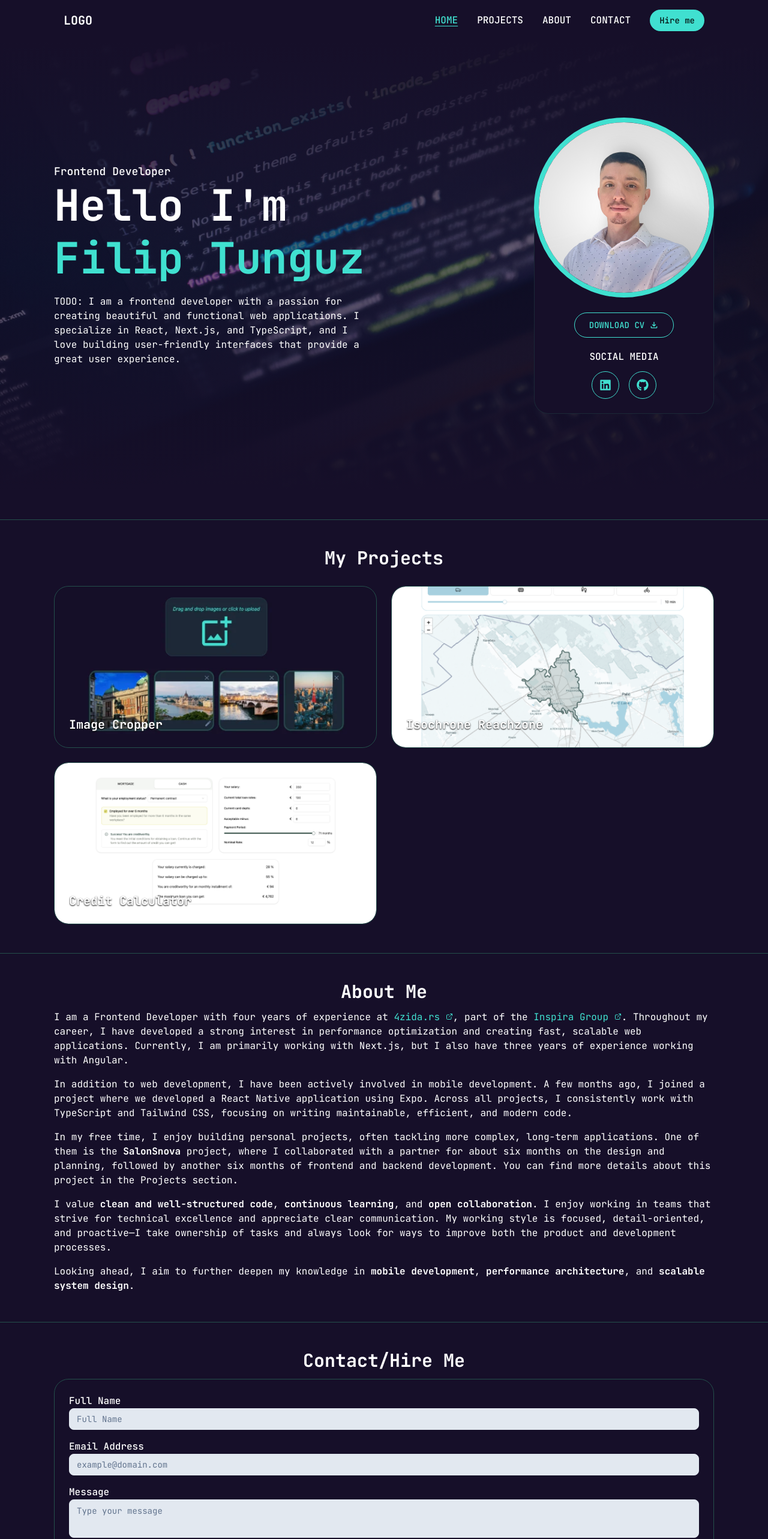
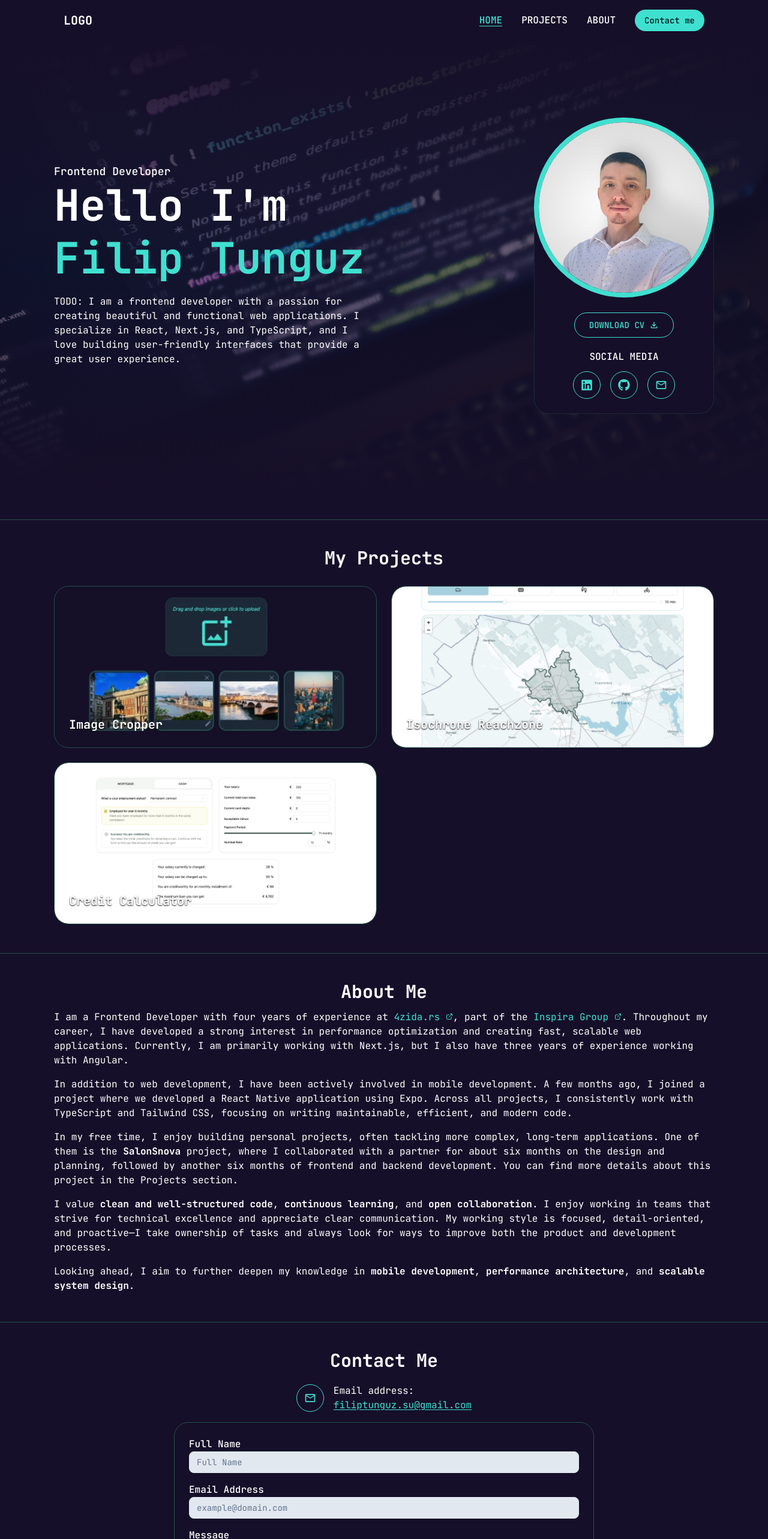
Before and after one commit to filiptunguz/portfolio, a Next.js app: page / in a window 1280 px wide. Shown: the top 2566 px of the page at 60% size. Built offline with nearby package versions, Linux system fonts and the light colour scheme.

Commit message:
contact data and link updates

```diff
--- a/src/components/navigation.tsx
+++ b/src/components/navigation.tsx
@@ -18,15 +18,11 @@ const navigationItems = [
 	},
 	{
 		label: 'Projects',
-		href: '#projects',
+		href: '/#projects',
 	},
 	{
 		label: 'About',
-		href: '#about-me',
-	},
-	{
-		label: 'Contact',
-		href: '#contact-me',
+		href: '/#about-me',
 	},
 ];
 
@@ -101,7 +97,7 @@ function SideNavigationContent() {
 function HireMeButton() {
 	return (
 		<Button>
-			<Link href="#contact-me">Hire me</Link>
+			<Link href="/#contact-me">Contact me</Link>
 		</Button>
 	);
 }
--- a/src/components/send-email-form.tsx
+++ b/src/components/send-email-form.tsx
@@ -36,7 +36,7 @@ export default function SendEmailForm() {
 	return (
 		<form
 			onSubmit={handleSubmit(onSubmit)}
-			className="p-6 rounded-3xl border border-secondary space-y-4"
+			className="p-6 rounded-3xl border border-secondary space-y-4 max-w-[700px] w-full"
 		>
 			<div>
 				<label htmlFor="name" className="font-medium">
--- a/src/sections/contact-me-section.tsx
+++ b/src/sections/contact-me-section.tsx
@@ -1,11 +1,29 @@
 import Narrower from '@/components/narrower';
 import SendEmailForm from '@/components/send-email-form';
+import { MdOutlineEmail } from 'react-icons/md';
 
 export default function ContactMeSection() {
 	return (
 		<section>
-			<Narrower className="space-y-4">
-				<h2 id="contact-me">Contact/Hire Me</h2>
+			<Narrower className="flex flex-col gap-4 items-center w-full">
+				<h2 id="contact-me" className="mb-2">
+					Contact Me
+				</h2>
+				<div className="flex gap-4 items-center">
+					<div className="rounded-full border border-primary text-primary p-3 text-[1.25rem] hover:text-primary-foreground hover:bg-primary transition-all block">
+						<MdOutlineEmail />
+					</div>
+					<div className="flex flex-col">
+						<span>Email address:</span>
+						<a
+							href="mailto:filiptunguz.su@gmail.com"
+							title="Contact email address: filiptunguz.su@gmail.com"
+							className="text-primary underline underline-offset-2"
+						>
+							filiptunguz.su@gmail.com
+						</a>
+					</div>
+				</div>
 				<SendEmailForm />
 			</Narrower>
 		</section>
--- a/src/sections/heading-section.tsx
+++ b/src/sections/heading-section.tsx
@@ -1,7 +1,7 @@
 import Image from 'next/image';
 import Narrower from '@/components/narrower';
 import { Button } from '@/components/ui/button';
-import { MdOutlineFileDownload } from 'react-icons/md';
+import { MdOutlineEmail, MdOutlineFileDownload } from 'react-icons/md';
 import { FaGithub, FaLinkedin } from 'react-icons/fa';
 import SocialMediaIcon from '@/components/ui/social-media-icon';
 
@@ -73,6 +73,9 @@ function ProfileHeadingPart() {
 						>
 							<FaGithub />
 						</SocialMediaIcon>
+						<SocialMediaIcon href="mailto:filiptunguz.su@gmail.com" title="Filip Tunguz's Email">
+							<MdOutlineEmail />
+						</SocialMediaIcon>
 					</div>
 				</div>
 			</div>
```
